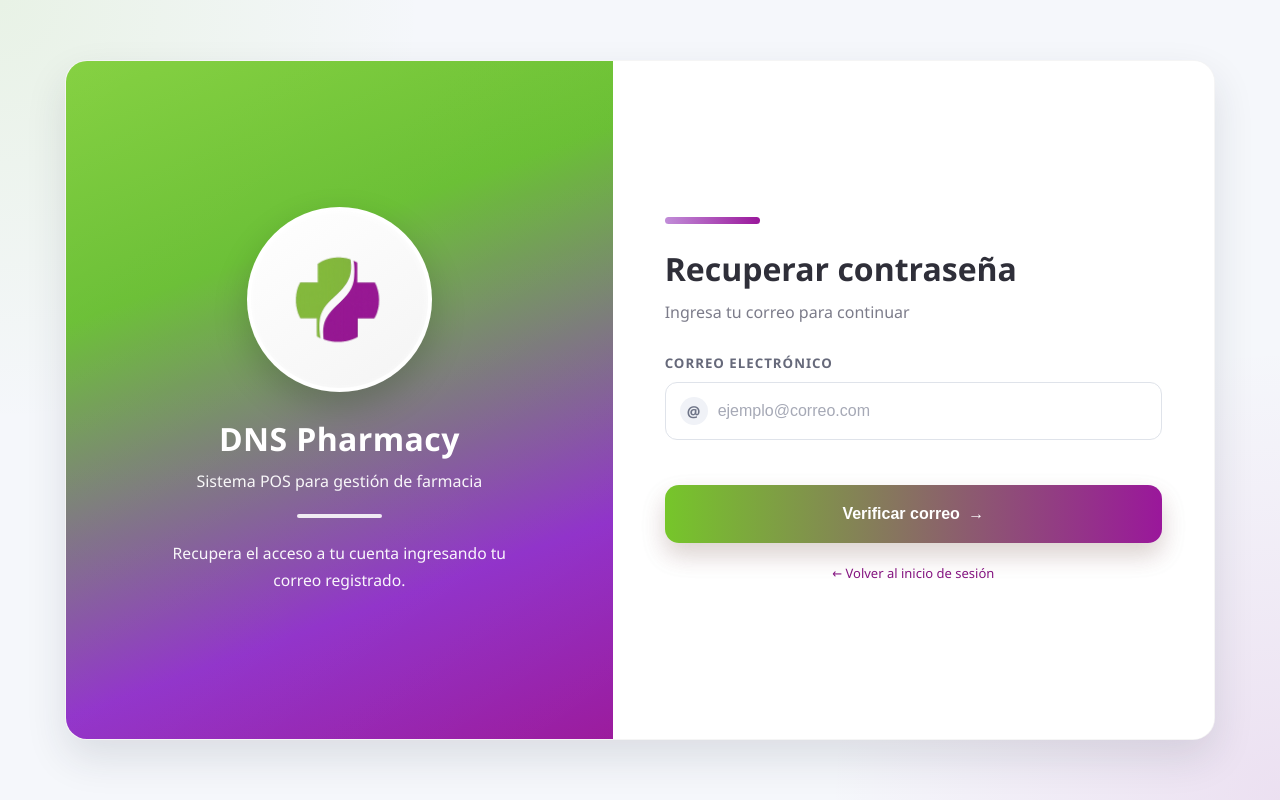
After one commit to Josereph/DNS_Pharmacy, a PHP site: page /views/recuperar_password.php in a window 1280 px wide. The commit adds this page. Run offline with PHP 8.4, Linux system fonts and the light colour scheme.

Commit message:
recuperar contraseña funcional en login

```diff
--- /dev/null
+++ b/assets/css/Recuperar.css
@@ -0,0 +1,64 @@
+.accent-green {
+    display: inline-block;
+    width: 40px;
+    height: 4px;
+    background: #70ab32;
+    border-radius: 2px;
+    margin-bottom: 12px;
+}
+
+.recuperar-back {
+    text-align: center;
+    margin-top: 18px;
+}
+
+.recuperar-back a {
+    font-size: 13px;
+    color: #841480;
+    text-decoration: none;
+    font-weight: 500;
+    transition: opacity .2s;
+}
+
+.recuperar-back a:hover { opacity: .7; }
+
+.recuperar-exito {
+    text-align: center;
+    padding: 20px 0;
+}
+
+.exito-icon {
+    width: 72px;
+    height: 72px;
+    border-radius: 50%;
+    background: linear-gradient(135deg, #70ab32, #4a8a1a);
+    display: flex;
+    align-items: center;
+    justify-content: center;
+    font-size: 32px;
+    color: #ffffff;
+    margin: 0 auto 20px;
+    box-shadow: 0 4px 16px rgba(112, 171, 50, 0.35);
+}
+
+.recuperar-exito h2 {
+    font-size: 22px;
+    font-weight: 700;
+    color: #2a1a38;
+    margin-bottom: 8px;
+}
+
+.recuperar-exito p {
+    font-size: 14px;
+    color: #888;
+}
+
+.alert {
+    padding: 10px 14px;
+    border-radius: 7px;
+    font-size: 13px;
+    margin-bottom: 16px;
+}
+
+.alert-danger  { background: #fce4ec; color: #c62828; border: 1px solid #f5b8b8; }
+.alert-success { background: #e8f5e9; color: #2e7d32; border: 1px solid #a5d6a7; }
--- a/assets/css/index.css
+++ b/assets/css/index.css
@@ -1,8 +1,4 @@
-/* =====================
-   INDEX / INICIO - DNS Pharmacy
-   ===================== */
 
-/* Bienvenida */
 .dash-welcome {
     background: linear-gradient(135deg, #841480 0%, #5a1068 100%);
     border-radius: 12px;
--- /dev/null
+++ b/assets/js/Recuperar.js
@@ -0,0 +1,119 @@
+const API = '../controllers/RecuperarController.php';
+
+/* ── Paso 1: verificar correo ── */
+document.getElementById('formPaso1').addEventListener('submit', function(e) {
+    e.preventDefault();
+    limpiar('errCorreo', 'wrapCorreo', 'alertaPaso1');
+
+    const correo = document.getElementById('correo_recuperar').value.trim();
+
+    if (!correo) {
+        mostrarError('errCorreo', 'wrapCorreo', 'El correo es obligatorio.');
+        return;
+    }
+
+    if (!/^[^\s@]+@[^\s@]+\.[^\s@]+$/.test(correo)) {
+        mostrarError('errCorreo', 'wrapCorreo', 'Ingresa un correo válido.');
+        return;
+    }
+
+    const fd = new FormData();
+    fd.append('action', 'verificar');
+    fd.append('correo', correo);
+
+    fetch(API, { method: 'POST', body: fd })
+        .then(r => r.json())
+        .then(data => {
+            if (data.error) {
+                mostrarAlerta('alertaPaso1', data.mensaje, 'danger');
+                return;
+            }
+            document.getElementById('correo_confirmado').value = correo;
+            document.getElementById('correoVerificado').textContent = correo;
+            document.getElementById('paso1').style.display = 'none';
+            document.getElementById('paso2').style.display = 'block';
+        })
+        .catch(() => mostrarAlerta('alertaPaso1', 'Error de conexión.', 'danger'));
+});
+
+/* ── Paso 2: nueva contraseña ── */
+document.getElementById('formPaso2').addEventListener('submit', function(e) {
+    e.preventDefault();
+    limpiar('errNueva', 'wrapNueva', 'alertaPaso2');
+    limpiar('errConfirmar', 'wrapConfirmar', 'alertaPaso2');
+
+    const correo    = document.getElementById('correo_confirmado').value;
+    const nueva     = document.getElementById('nueva_pass').value;
+    const confirmar = document.getElementById('confirmar_pass').value;
+
+    let ok = true;
+
+    if (!nueva || nueva.length < 8) {
+        mostrarError('errNueva', 'wrapNueva', 'Mínimo 8 caracteres.');
+        ok = false;
+    }
+
+    if (nueva !== confirmar) {
+        mostrarError('errConfirmar', 'wrapConfirmar', 'Las contraseñas no coinciden.');
+        ok = false;
+    }
+
+    if (!ok) return;
+
+    const fd = new FormData();
+    fd.append('action',   'actualizar');
+    fd.append('correo',   correo);
+    fd.append('password', nueva);
+
+    fetch(API, { method: 'POST', body: fd })
+        .then(r => r.json())
+        .then(data => {
+            if (data.error) {
+                mostrarAlerta('alertaPaso2', data.mensaje, 'danger');
+                return;
+            }
+            document.getElementById('paso2').style.display = 'none';
+            document.getElementById('paso3').style.display = 'block';
+        })
+        .catch(() => mostrarAlerta('alertaPaso2', 'Error de conexión.', 'danger'));
+});
+
+/* ── Volver al paso 1 ── */
+function volverPaso1() {
+    document.getElementById('paso2').style.display = 'none';
+    document.getElementById('paso1').style.display = 'block';
+    document.getElementById('correo_recuperar').value = '';
+    limpiar('errCorreo', 'wrapCorreo', 'alertaPaso1');
+}
+
+/* ── Toggle contraseña ── */
+function togglePass(inputId, btn) {
+    const input = document.getElementById(inputId);
+    if (input.type === 'password') {
+        input.type = 'text';
+        btn.textContent = 'Ocultar';
+    } else {
+        input.type = 'password';
+        btn.textContent = 'Ver';
+    }
+}
+
+/* ── Helpers ── */
+function mostrarError(errId, wrapId, msg) {
+    document.getElementById(errId).textContent = msg;
+    document.getElementById(wrapId).classList.add('input-error');
+}
+
+function mostrarAlerta(alertId, msg, tipo) {
+    const el = document.getElementById(alertId);
+    el.textContent  = msg;
+    el.className    = `alert alert-${tipo}`;
+    el.style.display = 'block';
+}
+
+function limpiar(errId, wrapId, alertId) {
+    document.getElementById(errId).textContent = '';
+    document.getElementById(wrapId).classList.remove('input-error');
+    const al = document.getElementById(alertId);
+    if (al) al.style.display = 'none';
+}
--- a/assets/js/perfil.js
+++ b/assets/js/perfil.js
@@ -310,6 +310,7 @@ function togglePass(id, btn) {
         btn.innerHTML = '<i class="bi bi-eye"></i>';
     }
 }
+
 document.querySelectorAll('.form-input').forEach(input => {
     input.addEventListener('input', () => {
         const error = input.closest('.form-group-custom')?.querySelector('.form-error');
--- a/models/PerfilModel.php
+++ b/models/PerfilModel.php
@@ -45,7 +45,7 @@ class PerfilModel {
         return $stmt->get_result()->fetch_all(MYSQLI_ASSOC);
     }
 
-    public function actualizarPerfil($id_usuario, $nombre, $apellido, $correo, $telefono) {
+    public function actualizarPerfil($id_usuario, $nombre, $apellido, $telefono) {
         $sql  = "UPDATE usuarios
                  SET nombre = ?, apellido = ?, correo = ?, telefono = ?
                  WHERE id_usuario = ?";
--- a/views/Login.php
+++ b/views/Login.php
@@ -200,7 +200,8 @@ if ($_SERVER['REQUEST_METHOD'] === 'POST') {
                         <input type="checkbox" name="remember">
                         <span>Recordarme</span>
                     </label>
-                    <a href="#" class="forgot-link">¿Olvidaste tu contraseña?</a>
+                    <a href="recuperar_password.php" class="forgot-link">¿Olvidaste tu contraseña?</a>
+
                 </div>
 
                 <button type="submit" class="btn-login">
--- /dev/null
+++ b/views/Recuperar_password.php
@@ -0,0 +1,126 @@
+<!DOCTYPE html>
+<html lang="es">
+<head>
+    <meta charset="UTF-8">
+    <meta name="viewport" content="width=device-width, initial-scale=1.0">
+    <title>Recuperar contraseña | DNS Pharmacy</title>
+    <link rel="stylesheet" href="../assets/css/login.css">
+    <link rel="stylesheet" href="../assets/css/recuperar.css">
+</head>
+<body>
+
+<main class="login-page">
+    <section class="login-card">
+
+        <!-- Panel izquierdo -->
+        <div class="login-left">
+            <div class="overlay"></div>
+            <div class="brand-content">
+                <div class="brand-logo-box">
+                    <img src="../assets/img/logo-dns.png" alt="DNS Pharmacy Logo" class="brand-logo">
+                </div>
+                <h1>DNS Pharmacy</h1>
+                <p class="brand-subtitle">Sistema POS para gestión de farmacia</p>
+                <div class="brand-divider"></div>
+                <p class="brand-text">
+                    Recupera el acceso a tu cuenta ingresando tu correo registrado.
+                </p>
+            </div>
+        </div>
+
+        <!-- Panel derecho -->
+        <div class="login-right">
+
+            <!-- PASO 1: Verificar correo -->
+            <div id="paso1">
+                <div class="form-header">
+                    <span class="accent accent-purple"></span>
+                    <h2>Recuperar contraseña</h2>
+                    <p>Ingresa tu correo para continuar</p>
+                </div>
+
+                <div id="alertaPaso1" class="alert" style="display:none"></div>
+
+                <form id="formPaso1" novalidate>
+                    <div class="form-group">
+                        <label for="correo_recuperar">Correo electrónico</label>
+                        <div class="input-wrapper" id="wrapCorreo">
+                            <span class="input-icon">@</span>
+                            <input type="email" id="correo_recuperar"
+                                   placeholder="ejemplo@correo.com">
+                        </div>
+                        <small class="error-message" id="errCorreo"></small>
+                    </div>
+
+                    <button type="submit" class="btn-login">
+                        Verificar correo <span>→</span>
+                    </button>
+                </form>
+
+                <div class="recuperar-back">
+                    <a href="Login.php">← Volver al inicio de sesión</a>
+                </div>
+            </div>
+
+            <!-- PASO 2: Nueva contraseña -->
+            <div id="paso2" style="display:none">
+                <div class="form-header">
+                    <span class="accent accent-green"></span>
+                    <h2>Nueva contraseña</h2>
+                    <p>Correo verificado: <strong id="correoVerificado"></strong></p>
+                </div>
+
+                <div id="alertaPaso2" class="alert" style="display:none"></div>
+
+                <form id="formPaso2" novalidate>
+                    <input type="hidden" id="correo_confirmado">
+
+                    <div class="form-group">
+                        <label for="nueva_pass">Nueva contraseña</label>
+                        <div class="input-wrapper" id="wrapNueva">
+                            <span class="input-icon">•</span>
+                            <input type="password" id="nueva_pass" placeholder="Mínimo 8 caracteres">
+                            <button type="button" class="toggle-password" onclick="togglePass('nueva_pass', this)">Ver</button>
+                        </div>
+                        <small class="error-message" id="errNueva"></small>
+                    </div>
+
+                    <div class="form-group">
+                        <label for="confirmar_pass">Confirmar contraseña</label>
+                        <div class="input-wrapper" id="wrapConfirmar">
+                            <span class="input-icon">•</span>
+                            <input type="password" id="confirmar_pass" placeholder="Repite la nueva contraseña">
+                            <button type="button" class="toggle-password" onclick="togglePass('confirmar_pass', this)">Ver</button>
+                        </div>
+                        <small class="error-message" id="errConfirmar"></small>
+                    </div>
+
+                    <button type="submit" class="btn-login">
+                        Guardar contraseña <span>→</span>
+                    </button>
+                </form>
+
+                <div class="recuperar-back">
+                    <a href="#" onclick="volverPaso1()">← Cambiar correo</a>
+                </div>
+            </div>
+
+            <!-- PASO 3: Éxito -->
+            <div id="paso3" style="display:none">
+                <div class="recuperar-exito">
+                    <div class="exito-icon">✓</div>
+                    <h2>¡Contraseña actualizada!</h2>
+                    <p>Tu contraseña ha sido cambiada correctamente.</p>
+                    <a href="Login.php" class="btn-login" style="display:block;text-align:center;text-decoration:none;margin-top:24px">
+                        Ir al inicio de sesión <span>→</span>
+                    </a>
+                </div>
+            </div>
+
+        </div>
+    </section>
+</main>
+
+<script src="../assets/js/recuperar.js"></script>
+</body>
+</html>
```
Also changed, not shown: assets/css/footer.css (+120 -0 lines), controllers/Recuperarcontroller.php (added, +86 -0 lines), views/layouts/footer.php (+17 -1 lines).
